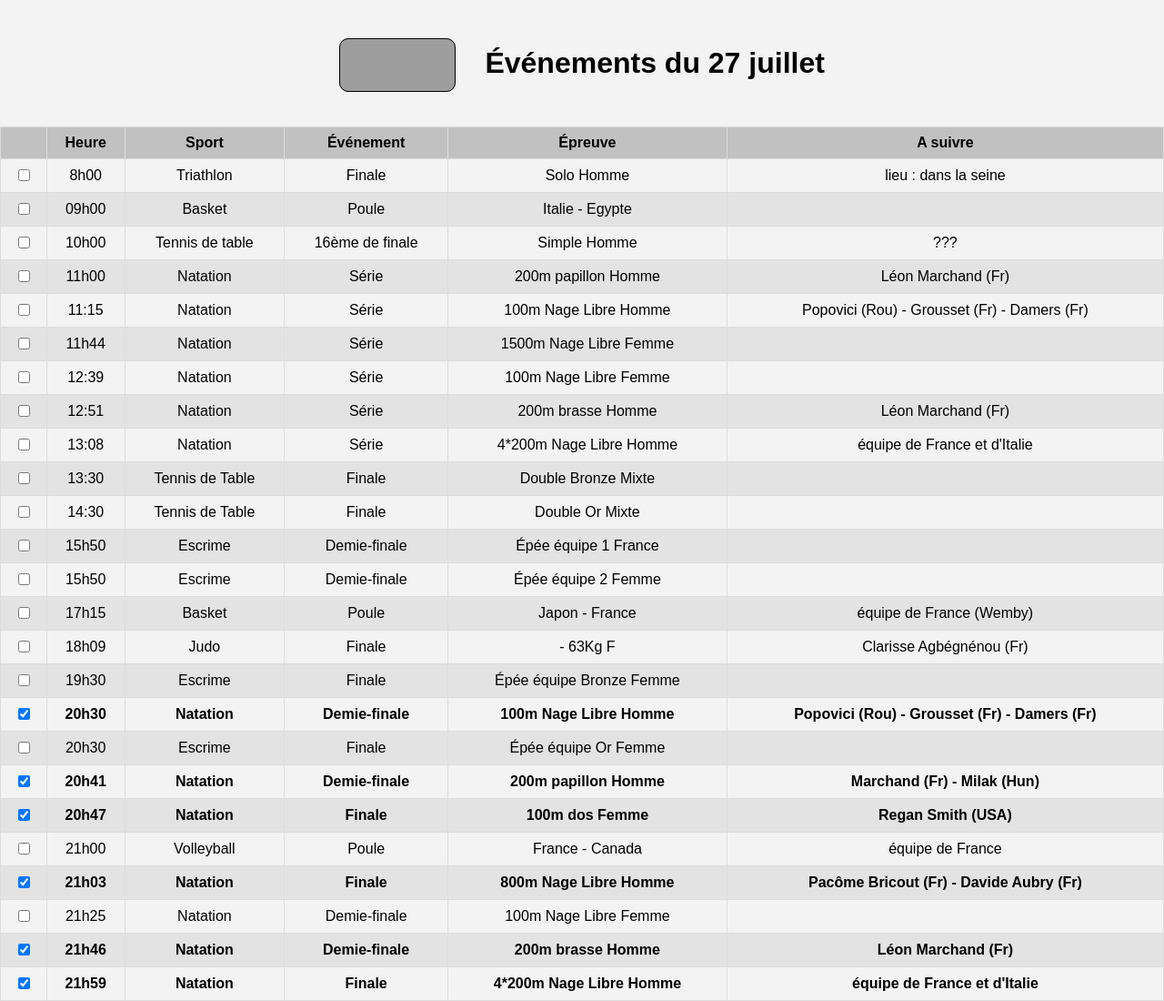
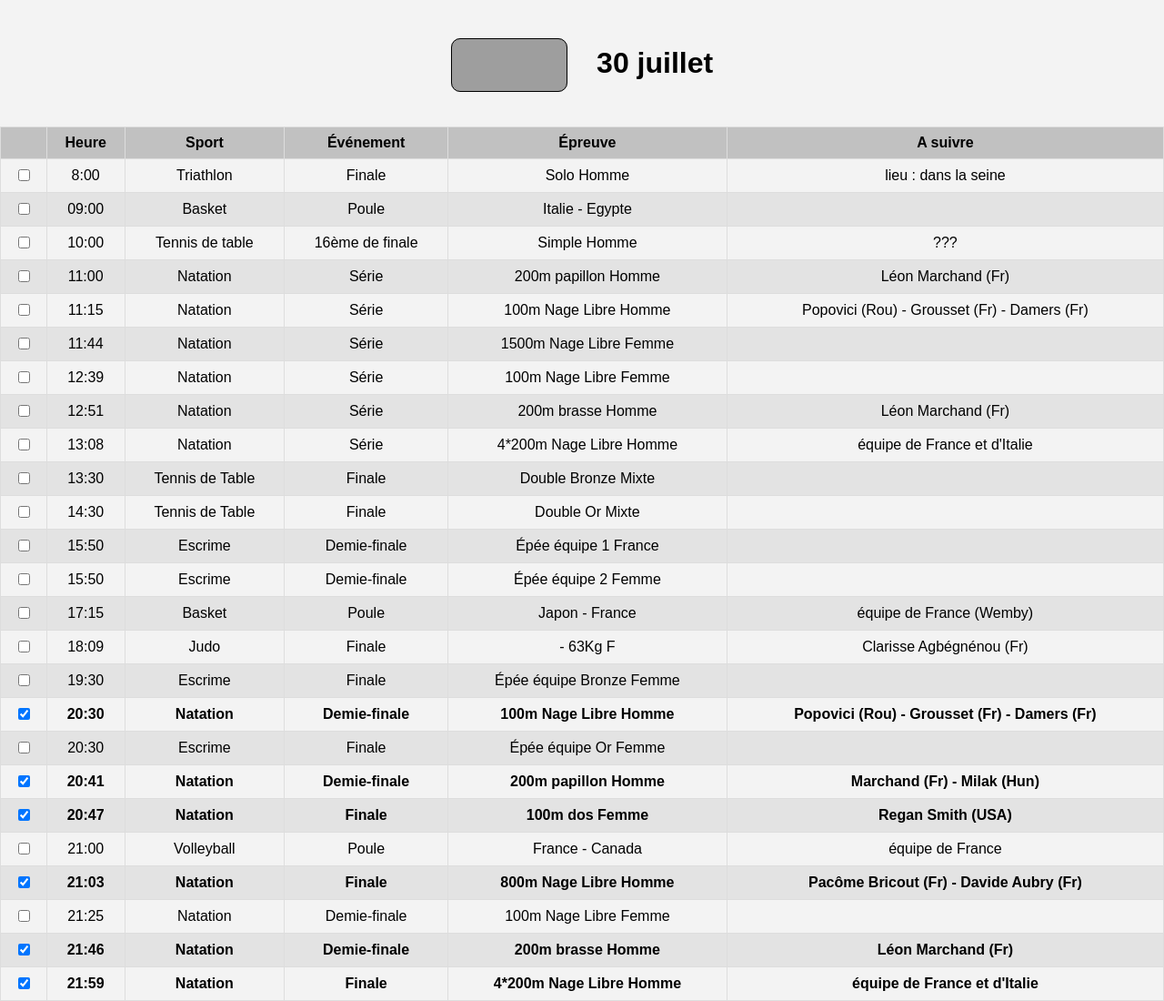
Before and after one commit to Attila4446/Programme-JO-Paris-2024, a plain HTML site: page 30juillet.html in a window 1280 px wide. Shown: the whole page at 91% size. Drawn offline with Linux system fonts and the light colour scheme; grey boxes are pictures that could not be loaded.

Commit message:
Update 30juillet.html

```diff
--- a/30juillet.html
+++ b/30juillet.html
@@ -9,7 +9,7 @@
   <script src="style.js" defer></script>
 </head>
 <body data-date="2024-07-30">
-  <h1 style="text-align: center;" class="header"><a href="index.html" class="button">retourretou</a>&thinsp;&thinsp;&thinsp;&thinsp;&thinsp;Événements du 27 juillet</h1>
+  <h1 style="text-align: center;" class="header"><a href="index.html" class="button">retourretou</a>&thinsp;&thinsp;&thinsp;&thinsp;&thinsp;30 juillet</h1>
   <table class="table" id="jo2024">
     <thead>
       <tr>
@@ -24,7 +24,7 @@
     <tbody>
       <tr>
         <td><input type="checkbox"></td>
-        <td>8h00</td>
+        <td>8:00</td>
         <td>Triathlon</td>
         <td>Finale</td>
         <td>Solo Homme</td>
@@ -32,7 +32,7 @@
       </tr>
       <tr>
         <td><input type="checkbox"></td>
-        <td>09h00</td>
+        <td>09:00</td>
         <td>Basket</td>
         <td>Poule</td>
         <td>Italie - Egypte</td>
@@ -40,7 +40,7 @@
       </tr>
       <tr>
         <td><input type="checkbox"></td>
-        <td>10h00</td>
+        <td>10:00</td>
         <td>Tennis de table</td>
         <td>16ème de finale</td>
         <td>Simple Homme</td>
@@ -48,7 +48,7 @@
       </tr>
       <tr>
         <td><input type="checkbox"></td>
-        <td>11h00</td>
+        <td>11:00</td>
         <td>Natation</td>
         <td>Série</td>
         <td>200m papillon Homme</td>
@@ -64,7 +64,7 @@
       </tr>
       <tr>
         <td><input type="checkbox"></td>
-        <td>11h44</td>
+        <td>11:44</td>
         <td>Natation</td>
         <td>Série</td>
         <td>1500m Nage Libre Femme</td>
@@ -112,7 +112,7 @@
       </tr>
       <tr>
         <td><input type="checkbox"></td>
-        <td>15h50</td>
+        <td>15:50</td>
         <td>Escrime</td>
         <td>Demie-finale</td>
         <td>Épée équipe 1 France</td>
@@ -120,7 +120,7 @@
       </tr>
       <tr>
         <td><input type="checkbox"></td>
-        <td>15h50</td>
+        <td>15:50</td>
         <td>Escrime</td>
         <td>Demie-finale</td>
         <td>Épée équipe 2 Femme</td>
@@ -128,7 +128,7 @@
       </tr>
       <tr>
         <td><input type="checkbox"></td>
-        <td>17h15</td>
+        <td>17:15</td>
         <td>Basket</td>
         <td>Poule</td>
         <td>Japon - France</td>
@@ -136,7 +136,7 @@
       </tr>
       <tr>
         <td><input type="checkbox"></td>
-        <td>18h09</td>
+        <td>18:09</td>
         <td>Judo</td>
         <td>Finale</td>
         <td>- 63Kg F</td>
@@ -144,7 +144,7 @@
       </tr>
       <tr>
         <td><input type="checkbox"></td>
-        <td>19h30</td>
+        <td>19:30</td>
         <td>Escrime</td>
         <td>Finale</td>
         <td>Épée équipe Bronze Femme</td>
@@ -152,7 +152,7 @@
       </tr>
       <tr>
         <td><input type="checkbox" checked></td>
-        <td>20h30</td>
+        <td>20:30</td>
         <td>Natation</td>
         <td>Demie-finale</td>
         <td>100m Nage Libre Homme</td>
@@ -160,7 +160,7 @@
       </tr>
       <tr>
         <td><input type="checkbox"></td>
-        <td>20h30</td>
+        <td>20:30</td>
         <td>Escrime</td>
         <td>Finale</td>
         <td>Épée équipe Or Femme</td>
@@ -168,7 +168,7 @@
       </tr>
       <tr>
         <td><input type="checkbox" checked></td>
-        <td>20h41</td>
+        <td>20:41</td>
         <td>Natation</td>
         <td>Demie-finale</td>
         <td>200m papillon Homme</td>
@@ -176,7 +176,7 @@
       </tr>
       <tr>
         <td><input type="checkbox" checked></td>
-        <td>20h47</td>
+        <td>20:47</td>
         <td>Natation</td>
         <td>Finale</td>
         <td>100m dos Femme</td>
@@ -184,7 +184,7 @@
       </tr>
       <tr>
         <td><input type="checkbox"></td>
-        <td>21h00</td>
+        <td>21:00</td>
         <td>Volleyball</td>
         <td>Poule</td>
         <td>France - Canada</td>
@@ -192,7 +192,7 @@
       </tr>
       <tr>
         <td><input type="checkbox" checked></td>
-        <td>21h03</td>
+        <td>21:03</td>
         <td>Natation</td>
         <td>Finale</td>
         <td>800m Nage Libre Homme</td>
@@ -200,7 +200,7 @@
       </tr>
       <tr>
         <td><input type="checkbox"></td>
-        <td>21h25</td>
+        <td>21:25</td>
         <td>Natation</td>
         <td>Demie-finale</td>
         <td>100m Nage Libre Femme</td>
@@ -208,7 +208,7 @@
       </tr>
       <tr>
         <td><input type="checkbox" checked></td>
-        <td>21h46</td>
+        <td>21:46</td>
         <td>Natation</td>
         <td>Demie-finale</td>
         <td>200m brasse Homme</td>
@@ -216,7 +216,7 @@
       </tr>
       <tr>
         <td><input type="checkbox"checked></td>
-        <td>21h59</td>
+        <td>21:59</td>
         <td>Natation</td>
         <td>Finale</td>
         <td>4*200m Nage Libre Homme</td>
```
